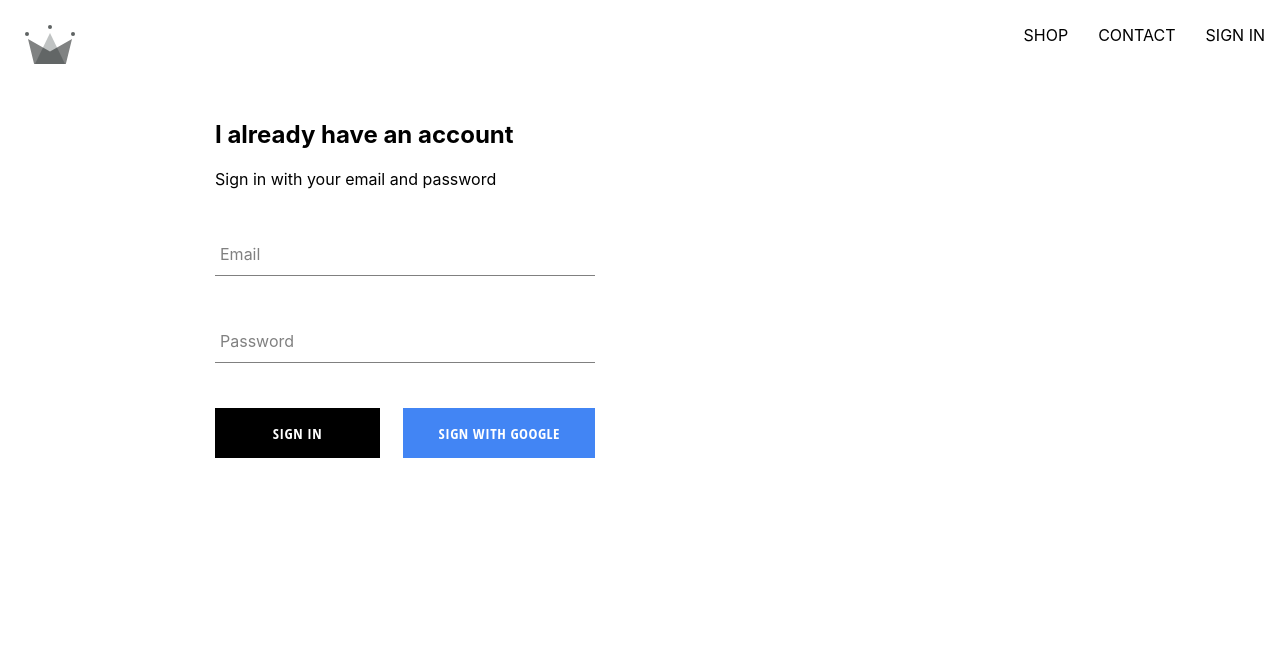
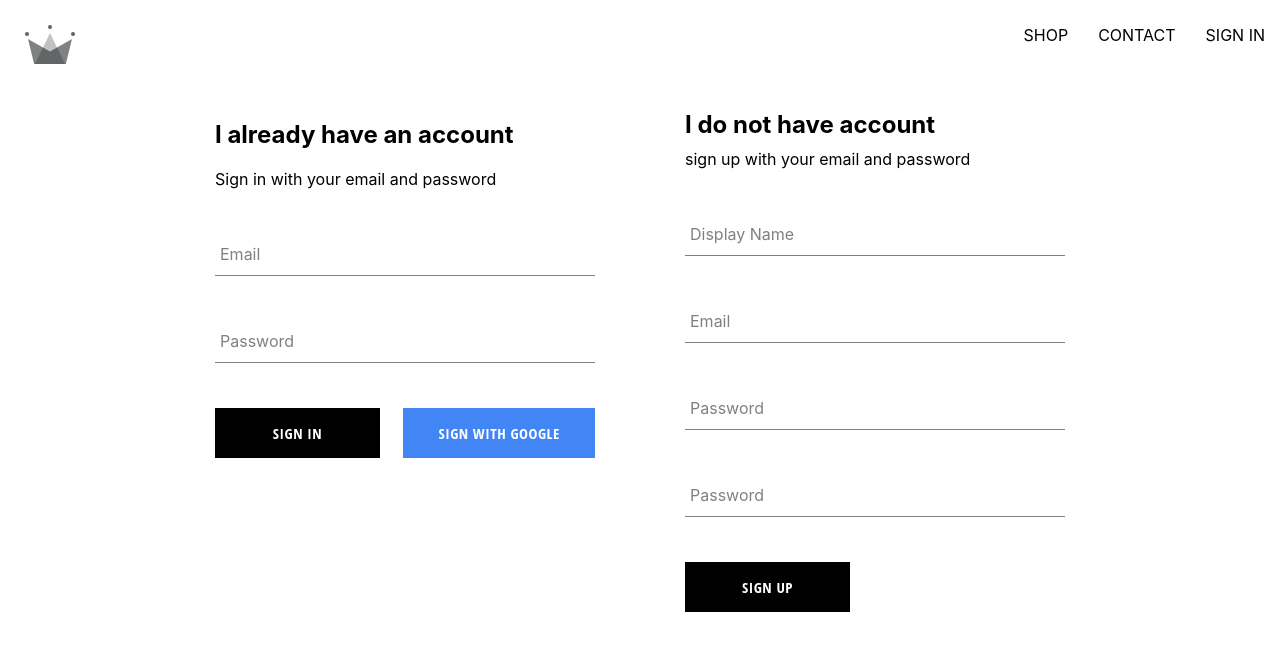
Before and after one commit to tecnotreeom/gupta-store, a React (Create React App) app: page /signin in a window 1280 px wide. Shown: the top 650 px of the page. Built offline with nearby package versions, Linux system fonts and the light colour scheme; no server answers.

Commit message:
implemented firbase utils, included  ability to store authentication

```diff
--- a/src/App.js
+++ b/src/App.js
@@ -6,22 +6,42 @@
 
 import SignInAndSignUpPage from './pages/sign-in-and-sign-up/sign-in-and-sign-up.component';
 import './App.css';
-import {auth} from './firebase/firebase.utils';
+import {auth, createUserProfileDocument} from './firebase/firebase.utils';
 class App extends React.Component {
   constructor() {
     super();
     this.state = {
       currentUser: null
     };
-    this.unsubscribeFromAuth = null;
+
   }
-
+  unsubscribeFromAuth = null;
   componentDidMount() {
 
-    this.unsubscribeFromAuth = auth.onAuthStateChanged(user =>  {
-      this.setState({currentUser : user});
-      console.log(user);
+    this.unsubscribeFromAuth = auth.onAuthStateChanged(async userAuth =>  {
+      if (userAuth) {
+        const userRef = await createUserProfileDocument(userAuth) ;
+        userRef.onSnapshot(snapShot => {
+          this.setState({
+            currentUser: {
+              id: snapShot.id,
+              ...snapShot.data()
+            }
+          });
+          console.log(this.state);
+        });
+
+
+      }
+      this.setState({
+        currentUser: userAuth
+      })
+
+      //createUserProfileDocument(user);
+      //this.setState({currentUser : user});
+      //console.log(user);
     })
+
 
   }
   componentWillUnmount() {
--- a/src/components/header/header-styles.scss
+++ b/src/components/header/header-styles.scss
@@ -20,6 +20,7 @@
 
       .option {
         padding: 10px 15px;
+        cursor: pointer;
       }
     }
   }
--- /dev/null
+++ b/src/components/sign-up/sign-up-style.scss
@@ -0,0 +1,9 @@
+.sign-up {
+    display: flex;
+    flex-direction: column;
+    width: 380px;
+
+    .title {
+      margin: 10px 0;
+    }
+  }
--- /dev/null
+++ b/src/components/sign-up/sign-up.component.jsx
@@ -0,0 +1,93 @@
+import React from 'react';
+import FormInput from '../form-input/form-input.component.';
+import CustomButton from '../custom-button/custom-button..component';
+
+import {auth, createUserProfileDocument} from '../../firebase/firebase.utils';
+
+import './sign-up-style.scss'
+
+class SignUp extends React.Component {
+    constructor() {
+        super()
+        this.state = {
+            displayName:'',
+            email: '',
+            password:'',
+            confirmPassword: ''
+        }
+    }
+    handleSubmit = async event => {
+        event.preventDefault();
+        const {displayName, email, password, confirmPassword} = this.state;
+
+        if (password !== confirmPassword) {
+            alert('password not match');
+            return;
+        }
+        try{
+            const {user}  =  await auth.createUserWithEmailAndPassword(email, password);
+           await createUserProfileDocument(user, {displayName});
+            this.setState({
+                displayName:'',
+                email: '',
+                password:'',
+                confirmPassword: ''
+            })
+        }catch(error) {
+            console.error(error);
+        }
+    }
+
+    handleChange = event => {
+        const {name , value} = event.target;
+        this.setState({[name]: value});
+
+    }
+    render() {
+        const {displayName, email, password, confirmPassword} = this.state;
+        return (
+            <div className="sign-up">
+                <h2 className="title">I do not have account</h2>
+                <span className="">sign up with your  email and password </span>
+                <form className= "sign-up-form" onSubmit = {this.handleSubmit}>
+                        <FormInput type = "text"
+                        name = "displayName"
+                        value = {displayName}
+                        onChange = {this.handleChange}
+                        label = "Display Name"
+                        required
+                        />
+                        <FormInput type = "email"
+                        name = "email"
+                        value = {email}
+                        onChange = {this.handleChange}
+                        label = "Email"
+                        required
+                        />
+                        <FormInput type = "password"
+                        name = "password"
+                        value = {password}
+                        onChange = {this.handleChange}
+                        label = "Password"
+                        required
+                        />
+                        <FormInput type = "password"
+                        name = "confirmPassword"
+                        value = {confirmPassword}
+                        onChange = {this.handleChange}
+                        label = "Password"
+                        required
+                        />
+
+                        <CustomButton
+                            type = "submit"
+                        >
+                            Sign Up
+                        </CustomButton>
+                </form>
+            </div>
+        )
+    }
+}
+
+export default SignUp;
--- a/src/firebase/firebase.utils.js
+++ b/src/firebase/firebase.utils.js
@@ -13,6 +13,30 @@
     measurementId: "G-0N16ZJZL17"
   };
 
+  export const  createUserProfileDocument = async (userAuth, additionalData) => {
+
+     if(!userAuth) return;
+     const userRef = firestore.doc(`users/${userAuth.uid}`);
+     const snapShot = await userRef.get();
+     if (!snapShot.exists) {
+      const {displayName, email} = userAuth;
+      const createdAt = new Date();
+
+      try {
+        await userRef.set({
+          displayName,
+          email,
+          createdAt,
+          ...additionalData
+        })
+      }catch(error) {
+        console.log('error creating user', error.message);
+      }
+
+     }
+     return userRef;
+  }
+
   firebase.initializeApp(config);
 
   export const auth = firebase.auth();
--- a/src/pages/sign-in-and-sign-up/sign-in-and-sign-up.component.jsx
+++ b/src/pages/sign-in-and-sign-up/sign-in-and-sign-up.component.jsx
@@ -3,10 +3,13 @@
 
 import SignIn from '../../components/sign-in/sign-in.component';
 
+import SignUp from '../../components/sign-up/sign-up.component';
+
 const SignInAndSignUpPage =() => (
 
     <div className  ="sign-in-and-sign-up">
        <SignIn />
+       <SignUp/>
     </div>
 )
 
```
